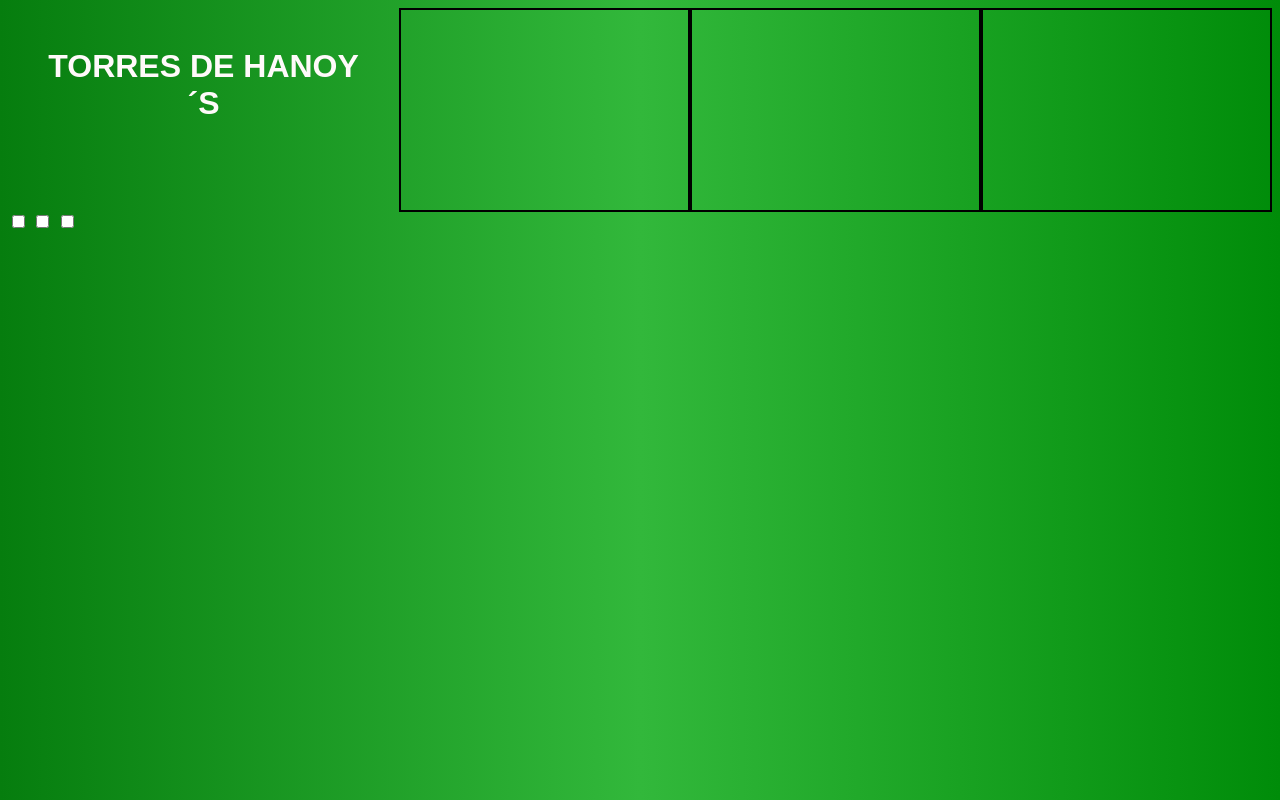
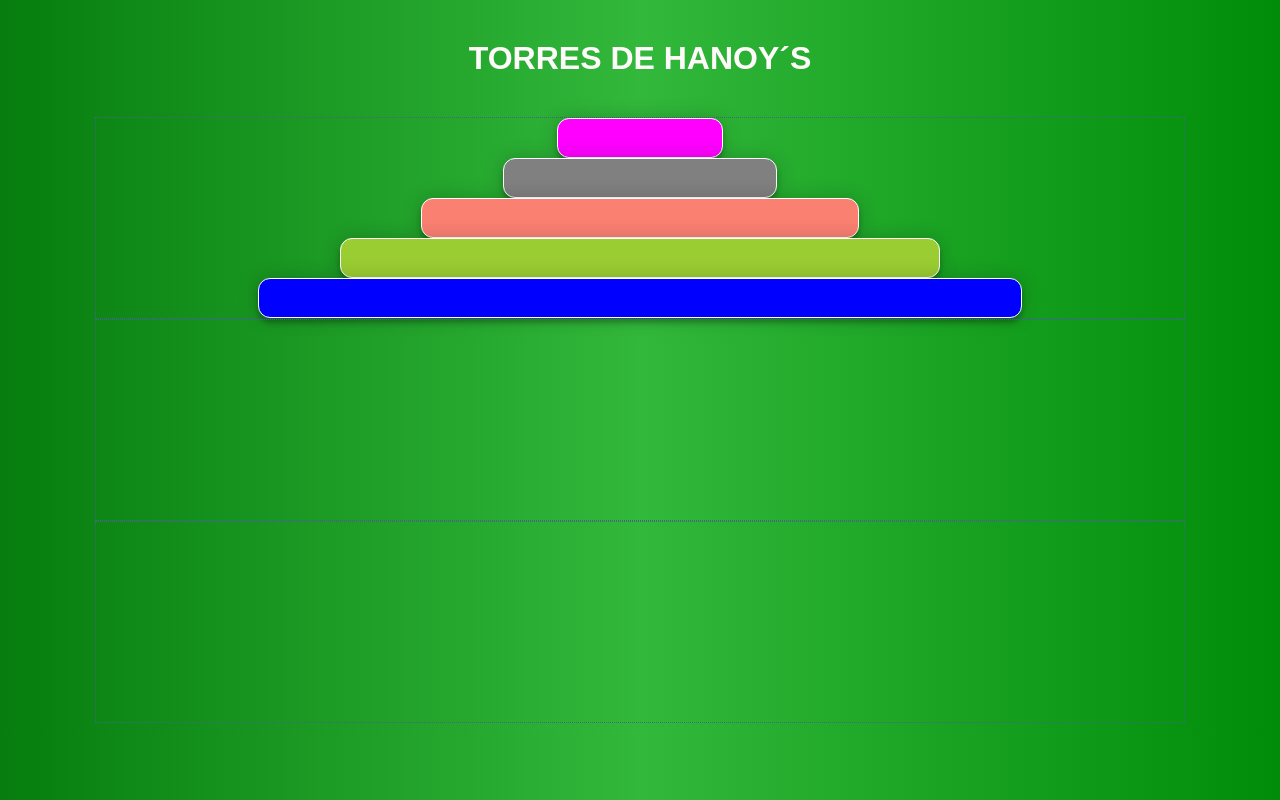
Before and after one commit to Kenzie-Academy-Brasil-Developers/entrega-torre-de-hanoi-sprint-5-Glen1986, a plain HTML site: page index.html in a window 1280 px wide. Drawn offline with Linux system fonts and the light colour scheme.

Commit message:
conteudo javascript

```diff
--- a/index.html
+++ b/index.html
@@ -6,20 +6,9 @@
   <title>Hanoy´s Tower</title>
 </head>
 <body>
-
-  <div class="boxs">
     <h1>Torres de Hanoy´s</h1>
 
-    <label class="box1" for="box1"></label>
-    <label class="box2" for="box2"></label>
-    <label class="box3" for="box3"></label>
-  </div>
-  <div class="checks">
-    <input type="checkbox" id="box1">
-    <input type="checkbox" id="box2">
-    <input type="checkbox" id="box3">
-  </div>
-
-  <script src="script.js"></script>
+    <div class="conteudo"></div>
+   <script src="script.js"></script>
 </body>
 </html>
--- a/script.js
+++ b/script.js
@@ -1 +1,43 @@
-const content = document.qerySelector('.conteudo');
+const content = document.querySelector('.conteudo');
+
+// TOWERS
+const tower1 = document.createElement('div');
+tower1.id = 'stack1';
+tower1.classList.add('wrapper', 'tower');
+content.appendChild(tower1)
+
+const tower2 = document.createElement('div');
+tower2.id = 'stack2';
+tower2.classList.add('wrapper', 'tower');
+content.appendChild(tower2)
+
+const tower3 = document.createElement('div');
+tower3.id = 'stack3';
+tower3.classList.add('wrapper', 'tower');
+content.appendChild(tower3)
+
+//DISCOS
+const disc1 = document.createElement('div');
+disc1.id = 'box-1';
+disc1.classList.add('box', 'box1');
+tower1.appendChild(disc1);
+
+const disc2 = document.createElement('div');
+disc2.id = 'box-2';
+disc2.classList.add('box', 'box2');
+tower1.appendChild(disc2);
+
+const disc3 = document.createElement('div');
+disc3.id = 'box-3';
+disc3.classList.add('box', 'box3');
+tower1.appendChild(disc3);
+
+const disc4 = document.createElement('div');
+disc4.id = 'box-4';
+disc4.classList.add('box', 'box4');
+tower1.appendChild(disc4);
+
+const disc5 = document.createElement('div');
+disc5.id = 'box-5';
+disc5.classList.add('box', 'box5');
+tower1.appendChild(disc5);
--- a/style.css
+++ b/style.css
@@ -11,13 +11,61 @@ text-align: center;
 margin: 40px;
 }
 
-.boxs{
-    display: flex;
-    justify-content:space-around;
+.movimentos {
+    text-align: center;
+    margin-bottom: 20px;
+    font-size: 1.2rem;
+    font-weight: bold;
 }
-
-.box1, .box2, .box3{
-    width: 25%;
-    height: 200px;
-    border: 2px solid black;
+.conteudo {
+display: flex;
+flex-direction: column;
+align-items: center;
 }
+.wrapper {
+width: 85vw;
+height: 200px;
+border: 1px dotted rgb(63, 104, 138);
+display: flex;
+flex-direction: column-reverse;
+align-items: center;
+cursor: pointer;
+}
+.wrapper:hover {
+background-color: snow;
+}
+.box1 {
+width: 70%;
+height: 40px;
+background-color: blue;
+}
+.box2 {
+width: 55%;
+height: 40px;
+background-color: yellowgreen;
+}
+.box3 {
+width: 40%;
+height: 40px;
+background-color: salmon;
+}
+.box4 {
+width: 25%;
+height: 40px;
+background-color:grey ;
+}
+.box5 {
+width: 15%;
+height: 40px;
+background-color: magenta ;
+}
+.box {
+border: 1px solid #fff;
+border-radius: 12px;
+cursor: pointer;
+box-shadow: 0 0 20px 0 rgba(0, 0, 0, 0.2), 0 5px 5px 0 rgba(0, 0, 0, 0.24);
+}
+.box:hover {
+border: 2px solid black;
+background-color: tomato;
+}
```
